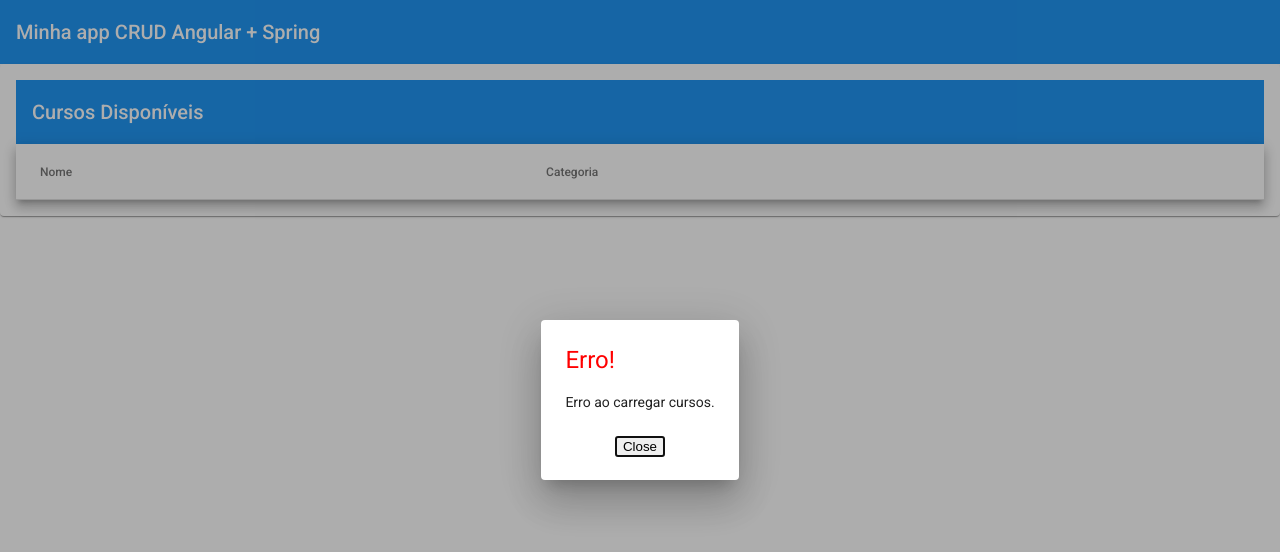
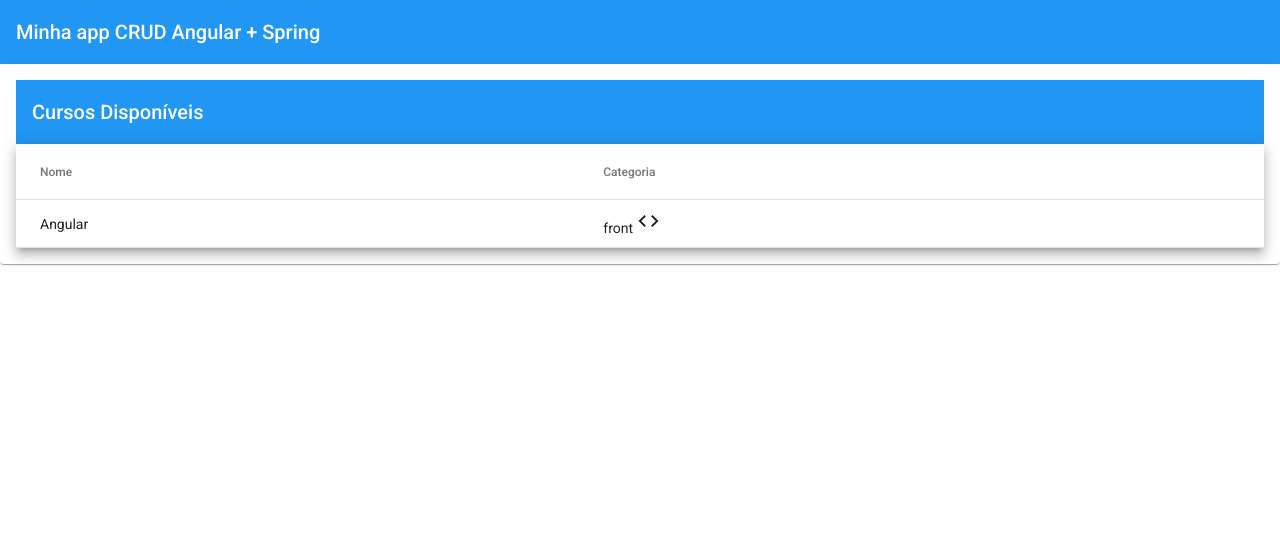
Before and after one commit to ThFigueiredo/crud-angular-spring, an Angular app: page /courses in a window 1280 px wide. Shown: the top 552 px of the page. Built offline with nearby package versions, Linux system fonts and the light colour scheme; no server answers.

Commit message:
Lista de Cursos: Pipe para mostrar ícone

```diff
--- a/src/app/courses/courses/courses.component.html
+++ b/src/app/courses/courses/courses.component.html
@@ -12,7 +12,9 @@
       <!-- Name Column -->
       <ng-container matColumnDef="category">
         <th mat-header-cell *matHeaderCellDef> Categoria </th>
-        <td mat-cell *matCellDef="let element"> {{element.category}} </td>
+        <td mat-cell *matCellDef="let element"> {{element.category}}
+          <mat-icon aria-hidden="false" aria-label="Categoria do Curso">{{ element.category | category }}</mat-icon>
+        </td>
       </ng-container>
 
       <tr mat-header-row *matHeaderRowDef="displayedColumns"></tr>
--- a/src/app/courses/services/courses.service.ts
+++ b/src/app/courses/services/courses.service.ts
@@ -9,7 +9,7 @@
 })
 export class CoursesService {
 
-  private readonly API = '/assets/acourses.json';
+  private readonly API = '/assets/courses.json';
 
   constructor(private httpClient: HttpClient) { }
 
--- /dev/null
+++ b/src/app/shared/pipes/category.pipe.ts
@@ -0,0 +1,15 @@
+import { Pipe, PipeTransform } from '@angular/core';
+
+@Pipe({
+  name: 'category'
+})
+export class CategoryPipe implements PipeTransform {
+
+  transform(value: string): string {
+    switch(value) {
+      case 'front-end': return 'code';
+      case 'back-end': return 'computer';
+    }
+    return 'code';
+  }
+}
--- a/src/app/shared/shared.module.ts
+++ b/src/app/shared/shared.module.ts
@@ -2,17 +2,21 @@
 import { NgModule } from '@angular/core';
 import { CommonModule } from '@angular/common';
 import { ErrorDialoComponent } from './componentes/error-dialo/error-dialo.component';
+import { CategoryPipe } from './pipes/category.pipe';
 
 
 
 @NgModule({
   declarations: [ //declaration colocam-se os components
-    ErrorDialoComponent
+    ErrorDialoComponent, CategoryPipe
   ],
   imports: [ //imports colocam-se os módulos
     CommonModule,
     AppMaterialModule
   ],
-  exports: [ErrorDialoComponent] // fazendo este exports pois preciso importá-lo em courses e outros
+  exports: [ // fazendo este exports pois preciso importá-lo em courses e outros
+    ErrorDialoComponent,
+    CategoryPipe
+  ]
 })
 export class SharedModule { }
```
Also changed, not shown: 1 other file (tests, documents, lock files or other folders).
